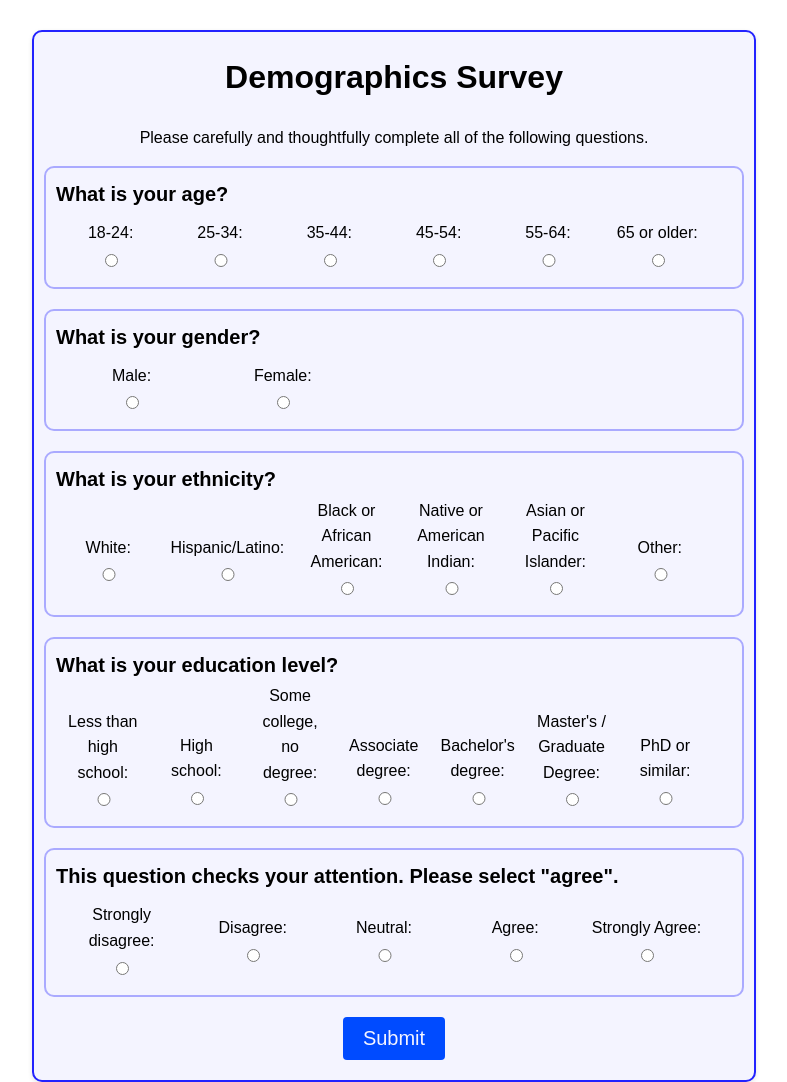
After one commit to skaraoglu/Warmth-Experiment, a Flask app: page /demographics_survey/ in a window 1280 px wide. The commit adds this page. Shown: the whole page, without its empty margins (246-1033 px from the left). Run offline with Flask 3, Linux system fonts and the light colour scheme; a user stored in the database is signed in; parts of the project's set-up code (start-up, migrations or seed data) failed here and were passed over; some libraries are stand-ins or nearby versions.

Commit message:
added pages

```diff
--- /dev/null
+++ b/app/templates/demographics_survey.html
@@ -0,0 +1,272 @@
+<!DOCTYPE html>
+<html lang="en">
+<head>
+    <meta charset="UTF-8">
+    <meta name="viewport" content="width=device-width, initial-scale=1.0">
+    <link rel="stylesheet" href="{{ url_for('static', filename='styles.css') }}">
+    <title>Task Preference Survey</title>
+    <script>
+        // Dynamically adjust the width of the radio buttons
+        function adjustWidth() {
+            let options = document.getElementsByClassName("option");
+            let maxWidth = 0;
+            for (let i = 0; i < options.length; i++) {
+                maxWidth = Math.max(maxWidth, options[i].offsetWidth);
+            }
+            for (let i = 0; i < options.length; i++) {
+                options[i].style.width = maxWidth + "px";
+            }
+        }
+    </script>
+    <style>
+
+        h1 {
+            text-align: center; /* Center-align the title */
+        }
+        body {
+            font-family: Arial, sans-serif;
+            display: flex;
+            flex-direction: column; /* Center content vertically */
+            align-items: center; /* Center content horizontally */
+            height: 100vh; /* Ensure the content takes the full viewport height */
+            margin: 0; /* Remove default body margin */
+        }
+
+        .container {
+            text-align: left;
+            margin-top: 30px;
+            width: 80%; /* Centered content container width */
+            border: 2px solid #22f; /* Frame border */
+            border-radius: 10px;
+            max-width: 700px; /* Limit the maximum width for better readability */
+            text-align: center; /* Center-align the container content */
+        }
+
+        .question {
+            margin: 0; /* Increase margin to add more space between questions */
+            text-align: left; /* Align the question text to the left */
+        }
+
+        .question-label {
+            font-size: 15pt;
+            margin-top: 0px;
+            font-weight: bold; /* Make the question label bold */
+        }
+
+        .question-options {
+            display: flex;
+            align-items: center; /* Center align options horizontally */
+            margin: 10px;
+            text-align: center; /* Center-align options */
+        }
+
+        .options {
+            display: flex;
+            flex-direction: column; /* Display label and input vertically */
+            margin-right: 20px; /* Add space between options */
+            width: 20%;
+            max-height: 75px;
+            justify-content: end;
+
+        }
+
+        .option-label {
+            text-align: center;
+            margin-bottom: 5px;
+        }
+
+        .text-box {
+            width: 100%; /* Make text boxes take full width */
+            padding: 5px;
+        }
+
+
+        .task-group {
+            border: 2px solid #aaf; /* Frame border */
+            border-radius: 10px;
+            padding: 10px; /* Add padding for spacing */
+            margin-bottom: 20px; /* Add margin to separate question groups */
+        }
+    </style>
+</head>
+<body>
+    <div class="container">
+        <h1>Demographics Survey</h1>
+        <p>Please carefully and thoughtfully complete all of the following questions.</p>
+        <form id="preference-form" action="{{ url_for('demographics_survey_submit') }}" method="POST" onsubmit="return validateForm()">
+
+            <!-- Question 1: Age -->
+            <div class="task-group" id="q1">
+                <div class="question">
+                    <label class="question-label" for="q1">What is your age?</label>
+                    <div class="question-options">
+                        <div class="options">
+                            <label class="option-label">18-24:</label>
+                            <input type="radio" name="q1" value="18-24">
+                        </div>
+                        <div class="options">
+                            <label class="option-label">25-34:</label>
+                            <input type="radio" name="q1" value="25-34">
+                        </div>
+                        <div class="options">
+                            <label class="option-label">35-44:</label>
+                            <input type="radio" name="q1" value="35-44">
+                        </div>
+                        <div class="options">
+                            <label class="option-label">45-54:</label>
+                            <input type="radio" name="q1" value="45-54">
+                        </div>
+                        <div class="options">
+                            <label class="option-label">55-64:</label>
+                            <input type="radio" name="q1" value="55-64">
+                        </div>
+                        <div class="options">
+                            <label class="option-label">65 or older:</label>
+                            <input type="radio" name="q1" value="65+">
+                        </div>
+                    </div>
+                </div>
+            </div>
+
+            <!-- Question 2: Gender -->
+            <div class="task-group" id="q2">
+                <div class="question">
+                    <label class="question-label" for="q2">What is your gender?</label>
+                    <div class="question-options">
+                        <div class="options">
+                            <label class="option-label">Male:</label>
+                            <input type="radio" name="q2" value="Male">
+                        </div>
+                        <div class="options">
+                            <label class="option-label">Female:</label>
+                            <input type="radio" name="q2" value="Female">
+                        </div>
+                    </div>
+                </div>
+            </div>
+
+            <!-- Question 3: Ethnicity -->
+            <div class="task-group" id="q3">
+                <div class="question">
+                    <label class="question-label" for="q3">What is your ethnicity?</label>
+                    <div class="question-options" style="margin-top: 25px">
+                        <div class="options">
+                            <label class="option-label">White:</label>
+                            <input type="radio" name="q3" value="White">
+                        </div>
+                        <div class="options">
+                            <label class="option-label">Hispanic/Latino:</label>
+                            <input type="radio" name="q3" value="Hispanic/Latino">
+                        </div>
+                        <div class="options">
+                            <label class="option-label">Black or African American:</label>
+                            <input type="radio" name="q3" value="Black or African American">
+                        </div>
+                        <div class="options">
+                            <label class="option-label">Native or American Indian:</label>
+                            <input type="radio" name="q3" value="Native or American Indian">
+                        </div>
+                        <div class="options">
+                            <label class="option-label">Asian or Pacific Islander:</label>
+                            <input type="radio" name="q3" value="Asian or Pacific Islander">
+                        </div>
+                        <div class="options">
+                            <label class="option-label">Other:</label>
+                            <input type="radio" name="q3" value="Other">
+                        </div>
+                    </div>
+                </div>
+            </div>
+
+            <!-- Question 4: Education Level -->
+            <div class="task-group" id="q4">
+                <div class="question">
+                    <label class="question-label" for="q4">What is your education level?</label>
+                    <div class="question-options" style="margin-top: 50px">
+                        <div class="options">
+                            <label class="option-label">Less than high school:</label>
+                            <input type="radio" name="q4" value="Less than high school">
+                        </div>
+                        <div class="options">
+                            <label class="option-label">High school:</label>
+                            <input type="radio" name="q4" value="High school">
+                        </div>
+                        <div class="options">
+                            <label class="option-label">Some college, no degree:</label>
+                            <input type="radio" name="q4" value="Some college, no degree">
+                        </div>
+                        <div class="options">
+                            <label class="option-label">Associate degree:</label>
+                            <input type="radio" name="q4" value="Associate degree">
+                        </div>
+                        <div class="options">
+                            <label class="option-label">Bachelor's degree:</label>
+                            <input type="radio" name="q4" value="Bachelor's degree">
+                        </div>
+                        <div class="options">
+                            <label class="option-label">Master's / Graduate Degree:</label>
+                            <input type="radio" name="q4" value="Master's/Graduate Degree">
+                        </div>
+                        <div class="options">
+                            <label class="option-label">PhD or similar:</label>
+                            <input type="radio" name="q4" value="PhD or similar">
+                        </div>
+                    </div>
+                </div>
+            </div>
+
+            <!-- Question 5: Attention Check -->
+            <div class="task-group" id="q5">
+                <div class="question">
+                    <label class="question-label" for="q5">This question checks your attention. Please select "agree".</label>
+                    <div class="question-options">
+                        <div class="options">
+                            <label class="option-label">Strongly disagree:</label>
+                            <input type="radio" name="q5" value="1">
+                        </div>
+                        <div class="options">
+                            <label class="option-label">Disagree:</label>
+                            <input type="radio" name="q5" value="2">
+                        </div>
+                        <div class="options">
+                            <label class="option-label">Neutral:</label>
+                            <input type="radio" name="q5" value="3">
+                        </div>
+                        <div class="options">
+                            <label class="option-label">Agree:</label>
+                            <input type="radio" name="q5" value="4">
+                        </div>
+                        <div class="options">
+                            <label class="option-label">Strongly Agree:</label>
+                            <input type="radio" name="q5" value="5">
+                        </div>
+                    </div>
+                </div>
+            </div>
+
+            <button type="submit" class="button">Submit</button>
+        </form>
+    </div>
+    <script>
+        function validateForm() {
+            // Get all radio buttons with the name "qi" where i is the question number
+            for (let i = 1; i <= 5; i++) {
+                let radios = document.getElementsByName("q" + i);
+                let formValid = false;
+                let j = 0;
+                while (!formValid && j < radios.length) {
+                    if (radios[j].checked) formValid = true;
+                    j++;
+                }
+                if (!formValid) {
+                    alert("Please answer all questions before submitting.");
+                    return false; // Prevent form submission
+                }
+            }
+
+            // If all questions are answered, allow form submission
+            return true;
+        }
+    </script>
+</body>
+</html>
--- a/app/templates/experiment.html
+++ b/app/templates/experiment.html
@@ -22,8 +22,8 @@
         <h1>Experiment progression for: {{ mturk_id }}!</h1>
         <div class="separator" style="width: 98%; margin-left: 5px; border-top: 1px solid #dedeff"></div>
         <p style="text-align: left; margin-left: 10px;">Start the experiment by clicking the 'Start Tutorial' button.</p>
-        <p style="text-align: left; margin-left: 10px;">After the tutorial, you will play an introductory Warm-Up game with AI agent recommendations.</p>
-        <p style="text-align: left; margin-left: 10px;">Following, you will play the main game where your score will determine extra earnings from this experiment.</p>
+        <p style="text-align: left; margin-left: 10px;">After the tutorial, you will play an introductory Warm-Up game with AI recommendations.</p>
+        <p style="text-align: left; margin-left: 10px;">Following, you will play the actual game where your score will determine extra earnings from this experiment.</p>
         <div class="separator" style="width: 98%; margin-left: 5px; border-top: 1px solid #dedeff"></div>
         <div style="height: 60px; margin-top: 40px; width: 100%; text-align: center;">
             {% if tutorial_completed %}
--- /dev/null
+++ b/app/templates/gamecomplete.html
@@ -0,0 +1,5 @@
+{% extends 'base.html' %}
+{% block title %}First Game{% endblock %}
+{% block content %}
+Game Complete. Reward Code: #########
+{% endblock %}
--- a/app/templates/login.html
+++ b/app/templates/login.html
@@ -67,9 +67,9 @@
                     <span>
                         In this study, you will engage in the investment game across multiple rounds.
                         <ul>
-                        <li>You will see a tutorial explaining the game, and you will be asked to fill the demographic questionnaire.</li>
-                        <li>Round 1: You'll play the Warm-Up game with an AI agent provides recommendations according to its own strategy. After the game, you will be asked to explain your strategy.</li>
-                        <li>Round 2: After the Warm-Up game, you'll be paired with another AI agent. In this game, your score will determine your extra earnings.</li>
+                        <li>You will see a tutorial explaining the game.</li>
+                        <li>Round 1: You'll play the Warm-Up game with an AI provides recommendations according to its own strategy. After the game, you will be asked to explain your strategy.</li>
+                        <li>Round 2: After the Warm-Up game, you'll be paired with another AI. In the actual game, your score will determine your extra earnings.</li>
                         <li>Following the game completion, you will complete an evaluation survey.</li>
                         </ul>
                         It's important to note that maintaining attention is crucial. Failing to pass more than 30% of the attention checks will result in failing the experiment.
--- a/app/templates/task.html
+++ b/app/templates/task.html
@@ -90,9 +90,9 @@
         <div id="episode"></div>
     </div>
     <div id="complete" style="display: none; text-align: center;">
-      <form action="{{ url_for('task') }}" method="POST">
+      <form action="{{ url_for('gamecomplete') }}">
           <input type="hidden" name="task_type" value="task">
-          <button type="submit">First Game Completed</button>
+          <button class="button" type="submit">First Game Completed</button>
       </form>
     </div>
     <div id="footer" style="height: 1px; margin-top:20px; background-color: #efefef;"></div>
--- a/app/views.py
+++ b/app/views.py
@@ -7,7 +7,7 @@ from flask import (
 from flask_login import login_user, logout_user, current_user, login_required
 from app import app, db, lm, bandit
 from app.forms import LoginForm
-from app.models import User, TaskCompletion
+from app.models import Survey, User, TaskCompletion
 from datetime import datetime, timedelta
 import numpy as np
 
@@ -80,7 +80,7 @@ def login():
             session['login_time'] = datetime.now().strftime('%Y-%m-%d %H:%M:%S')
             session['expiry_time'] = (datetime.now() + timedelta(minutes=45)).strftime('%Y-%m-%d %H:%M:%S')
 
-            return redirect(url_for('experiment'))
+            return redirect(url_for('consent'))
         else:
             if user.experiment_completed:
                 flash('Error! You have already completed the experiment.')
@@ -89,6 +89,79 @@ def login():
             return redirect(url_for('login'))
 
     return render_template('login.html', title='Sign In', form=form)
+
+@app.route('/consent/', methods=['GET', 'POST'])
+def consent():
+    if not current_user.is_authenticated or session.get('consent') == True:
+        clear_session_and_logout()
+
+    return render_template('consent.html')
+
+@app.route('/consent/submit/', methods=['POST'])
+def consent_submit():
+    if not current_user.is_authenticated or session.get('consent') == True:
+        print("Not authenticated or consent already given")
+        return redirect(url_for('login'))
+
+    if request.method == 'POST':
+        if request.form.get('consent') == 'True':
+            current_user.consent = True
+            session['consent'] = True
+            db.session.commit()
+
+            return redirect(url_for('demographics_survey'))
+        else:
+            print("Consent not given")
+            return clear_session_and_logout()
+
+@app.route('/demographics_survey/', methods=['GET', 'POST'])
+def demographics_survey():
+    if not current_user.is_authenticated or not session.get('consent'):
+        return redirect(url_for('clear_session_and_logout'))
+    #elif Survey.query.filter_by(mturk_id=session['mturk_id'], type='demographics').first():
+        #return redirect(url_for('clear_session_and_logout'))
+    else:
+        session['survey_page_loaded'] = True
+        return render_template('demographics_survey.html')
+
+@app.route('/demographics_survey/submit/', methods=['POST'])
+def demographics_survey_submit():
+    if not current_user.is_authenticated or not session.get('consent'):
+        return redirect(url_for('clear_session_and_logout'))
+
+    # Check if the form was already submitted
+    #if Survey.query.filter_by(mturk_id=session['mturk_id'], type='demographics').first():
+        #return redirect(url_for('clear_session_and_logout'))
+    """
+    if request.method == 'POST':
+
+        # Get data from the form as a dictionary
+        demographics = {}
+        demographics['age'] = request.form.get('q1')
+        demographics['gender'] = request.form.get('q2')
+        demographics['ethnicity'] = request.form.get('q3')
+        demographics['education'] = request.form.get('q4')
+        demographics['attention-check'] = request.form.get('q5')
+
+        failed_attention_checks = 0
+        if demographics['attention-check'] != '4':
+            failed_attention_checks += 1
+        session['failed_attention_checks'] = failed_attention_checks
+        print("Failed attention checks: " + str(failed_attention_checks))
+
+        # Save survey to database
+        survey = Survey(
+            mturk_id = session['mturk_id'],
+            type = 'demographics',
+            data = demographics,
+            timestamp = datetime.now()
+        )
+        db.session.add(survey)
+        db.session.commit()
+
+        return redirect(url_for('experiment'))
+        """
+    return redirect(url_for('experiment'))
 
 @app.route('/experiment/')
 @login_required
@@ -188,6 +261,11 @@ def task():
     mturk_id = session.get('mturk_id')
     return render_template('task.html', mturk_id=mturk_id)
 
+@app.route('/gamecomplete/')
+@login_required
+def gamecomplete():
+    return render_template('gamecomplete.html', mturk_id=mturk_id)
+
 @app.route('/get_reward')
 def get_reward():
     selected_option = int(request.args.get('selected_option', 0))
```
Also changed, not shown: app/templates/consent.html (added, +207 -0 lines), app/static/agent.png, app/static/tscreen3.png, app/static/tscreen4.png, app/static/tscreen5.png.
